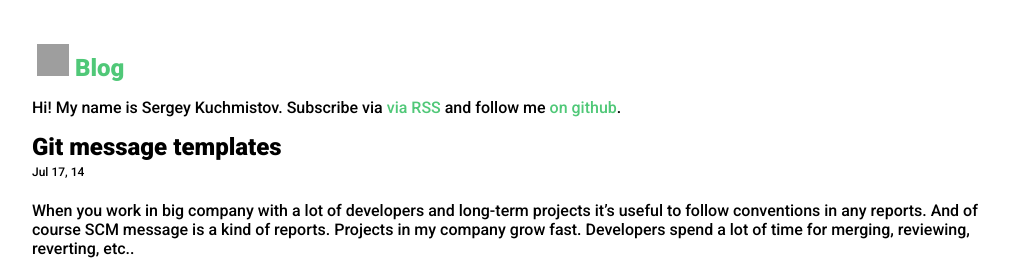
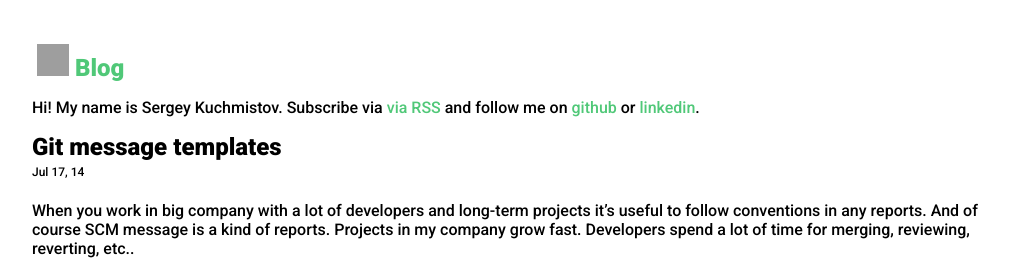
Before and after one commit to caulfield/caulfield.github.io, a Jekyll site: the page built from _posts/2014-07-16-automate-git-message-template.markdown, in a window 1280 px wide. Shown: the top 274 px of the page, without its empty margins (128-1137 px from the left). Built offline with Jekyll 4.4.1, drawn with Linux system fonts in a browser that asks for light colours; comment, search, counter and statistics services are not loaded; grey boxes are pictures that could not be loaded.

Commit message:
linkedin update

```diff
--- a/_config.yml
+++ b/_config.yml
@@ -3,6 +3,7 @@ title: Blog
 description: "Awesome blog about software development technologies."
 baseurl: ""
 github: 'http://github.com/caulfield'
+linkedin: 'https://www.linkedin.com/pub/sergey-kuchmistov/6a/938/262'
 url: "http://caulfield.github.io"
 
 sass:
--- a/_includes/header.html
+++ b/_includes/header.html
@@ -9,9 +9,14 @@
   <section>
   Hi! My name is Sergey Kuchmistov. Subscribe via <a
       href="{{ "/feed.xml" | prepend: site.baseUrl }}"
-    >via RSS</a> and follow me <a
+    >via RSS</a> and follow me on <a
       href="{{ site.github }}"
       rel="github"
-    >on github</a>.
+    >github</a>
+    or <a
+      href="{{ site.linkedin }}"
+      rel="linkedin"
+      >
+      linkedin</a>.
   </section>
 </header>
```
